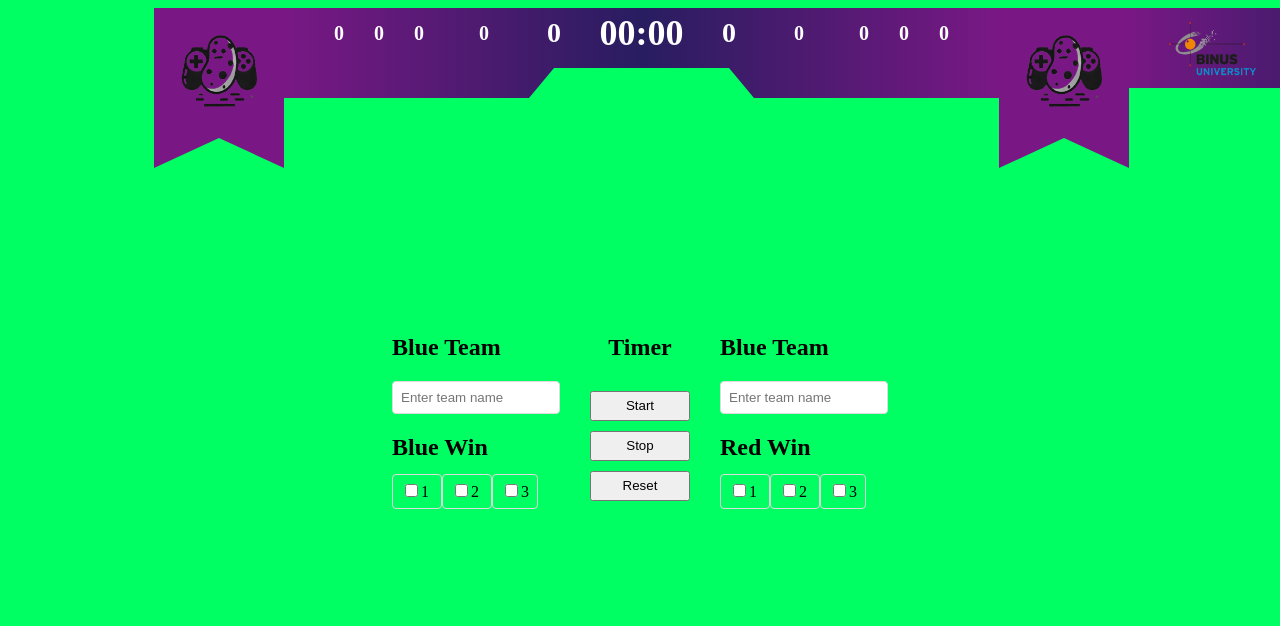
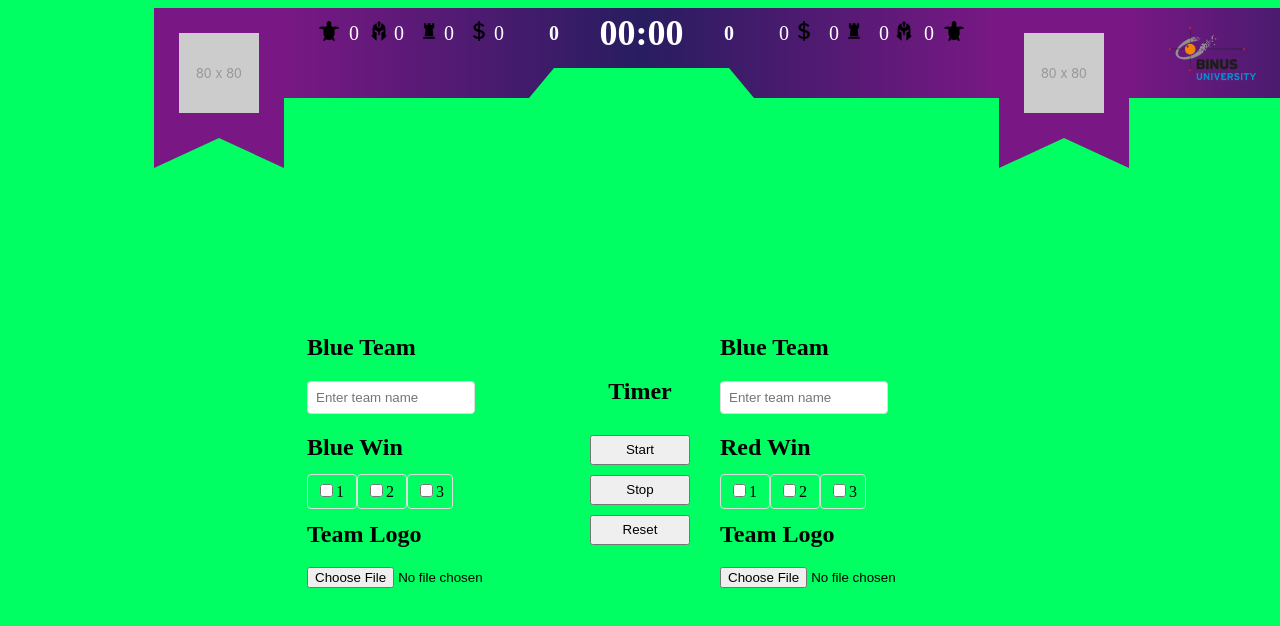
Before and after one commit to Faizlazuardi/Ingame-OVERLAY, a plain HTML site: page index.html in a window 1280 px wide. Shown: the top 626 px of the page. Drawn offline with Linux system fonts and the light colour scheme; no server answers.

Commit message:
add icon

```diff
--- a/index.html
+++ b/index.html
@@ -14,22 +14,62 @@
     <div class="container">
         <div class="map"></div>
         <div class="main-logo">
-            <img class="logo" id="logo-1" src="/Assets/Other/kentang_main.png" alt="Logo Red">
+            <img class="logo" id="logo-1" src="Assets/Other/80x80.png" alt="Logo Red">
             <div class="back-logo"></div>
         </div>
 
         <div class="info-container">
             <h2 class="time" id="timestamp">00:00</h2>
-            <h2 class="turtle-1">0</h2>
-            <h2 class="turtle-2">0</h2>
-            <h2 class="lord-1">0</h2>
-            <h2 class="lord-2">0</h2>
-            <h2 class="turet-1">0</h2>
-            <h2 class="turet-2">0</h2>
-            <h2 class="gold-1">0</h2>
-            <h2 class="gold-2">0</h2>
-            <h2 class="poin-1">0</h2>
-            <h2 class="poin-2">0</h2>
+            <div class="turtle-1">
+                <div class="icon-container">
+                    <img class="icon" src="Assets/Other/turtle icon.png" alt="turtle">
+                </div>
+                <p class="turtle-poin-1">0</p>
+            </div>
+            <div class="turtle-2">
+                <div class="icon-container">
+                    <img class="icon" src="Assets/Other/turtle icon.png" alt="turtle">
+                </div>
+                <p class="turtle-poin-2">0</p>
+            </div>
+            <div class="lord-1">
+                <div class="icon-container">
+                    <img class="icon" src="Assets/Other/lord icon.png" alt="turtle">
+                </div>
+                <p class="lord-poin-1">0</p>
+            </div>
+            <div class="lord-2">
+                <div class="icon-container">
+                    <img class="icon" src="Assets/Other/lord icon.png" alt="turtle">
+                </div>
+                <p class="lord-poin-2">0</p>
+            </div>
+            <div class="turet-1">
+                <div class="icon-container">
+                    <img class="icon" src="Assets/Other/turet icon.png" alt="turtle">
+                </div>
+                <p class="turet-poin-1">0</p>
+            </div>
+            <div class="turet-2">
+                <div class="icon-container">
+                    <img class="icon" src="Assets/Other/turet icon.png" alt="turtle">
+                </div>
+                <p class="turet-poin-2">0</p>
+            </div>
+            <div class="gold-1">
+                <div class="icon-container">
+                    <img class="icon" src="Assets/Other/gold icon.png" alt="turtle">
+                </div>
+                <p class="gold-poin-1">0</p>
+            </div>
+            <div class="gold-2">
+                <div class="icon-container">
+                    <img class="icon" src="Assets/Other/gold icon.png" alt="turtle">
+                </div>
+                <p class="gold-poin-2">0</p>
+            </div>
+            <h2 class="kill-poin-1">0</h2>
+            <h2 class="kill-poin-2">0</h2>
             <div class="team-info-1">
                 <h1 class="team-name-display" id="team-name-display-1"></h1>
                 <div class="team-win-bar">
@@ -65,7 +105,7 @@
             <div class="empty"></div>
         </div>
         <div class="main-logo">
-            <img class="logo" id="logo-2" src="Assets/Other/kentang_main.png" alt="Logo Red">
+            <img class="logo" id="logo-2" src="Assets/Other/80x80.png" alt="Logo Red">
             <div class="back-logo"></div>
         </div>
         <div class="sponsor">
@@ -90,6 +130,9 @@
                     <input class="win-check" id="win-check-3" type="checkbox" unchecked>3
                 </label>
             </div>
+            <label class="logo-label"><h2>Team Logo</h2>
+                <input class="file-logo" id="file-logo-1" type="file" accept="image/*">
+            </label>
         </div>
         <div class="timer">
             <h2>Timer</h2>
@@ -113,6 +156,9 @@
                     <input class="win-check" id="win-check-6" type="checkbox" unchecked>3
                 </label>
             </div>
+            <label class="logo-label"><h2>Team Logo</h2>
+                <input class="file-logo" id="file-logo-2" type="file" accept="image/*">
+            </label>
         </div>
     </div>
 </body>
--- a/script.js
+++ b/script.js
@@ -19,6 +19,15 @@ function UpdateTeamName() {
         document.getElementById(`team-name-display-${teamId}`).textContent = teamName;
     });
 }
+
+// Fungsi untuk memuat logo tim dari file lokal
+document.querySelectorAll('.file-logo').forEach(input => {
+    input.addEventListener('change', function(event) {
+        const imgId = input.id.replace('file-logo-', 'logo-');
+        const img = document.getElementById(imgId);
+        img.src = URL.createObjectURL(event.target.files[0]);
+    });
+});
 
 // Fungsi stopwatch
 const display = document.getElementById("timestamp");
@@ -91,17 +100,17 @@ async function fetchExcelData() {
         const redTeam = sheet[2];  // Baris ke-3 di Excel (index 2)
 
         // Update HTML elements with Excel data
-        document.querySelector('.gold-1').innerText = blueTeam[1];  // Kolom B
-        document.querySelector('.poin-1').innerText = blueTeam[2];  // Kolom C
-        document.querySelector('.turet-1').innerText = blueTeam[3]; // Kolom D
-        document.querySelector('.turtle-1').innerText = blueTeam[4];// Kolom E
-        document.querySelector('.lord-1').innerText = blueTeam[5];  // Kolom F
+        document.querySelector('.gold-poin-1').innerText = blueTeam[1];  // Kolom B
+        document.querySelector('.kill-poin-1').innerText = blueTeam[2];  // Kolom C
+        document.querySelector('.turet-poin-1').innerText = blueTeam[3]; // Kolom D
+        document.querySelector('.turtle-poin-1').innerText = blueTeam[4];// Kolom E
+        document.querySelector('.lord-poin-1').innerText = blueTeam[5];  // Kolom F
 
-        document.querySelector('.gold-2').innerText = redTeam[1];
-        document.querySelector('.poin-2').innerText = redTeam[2];
-        document.querySelector('.turet-2').innerText = redTeam[3];
-        document.querySelector('.turtle-2').innerText = redTeam[4];
-        document.querySelector('.lord-2').innerText = redTeam[5];
+        document.querySelector('.gold-poin-2').innerText = redTeam[1];
+        document.querySelector('.kill-poin-2').innerText = redTeam[2];
+        document.querySelector('.turet-poin-2').innerText = redTeam[3];
+        document.querySelector('.turtle-poin-2').innerText = redTeam[4];
+        document.querySelector('.lord-poin-2').innerText = redTeam[5];
 
     } catch (error) {
         console.error("Error fetching the Excel file:", error);
--- a/style.css
+++ b/style.css
@@ -25,7 +25,7 @@ body {
     height: 266px;
 }
 
-.main-logo{
+.main-logo {
     display: flex;
     justify-content: center;
 }
@@ -39,21 +39,22 @@ body {
     border-bottom: 30px solid transparent;
 }
 
-.logo{
-    width: 130px;
-    z-index: 2;
+.logo {
+    width: 80px;
+    padding-top: 25px;
     position: absolute;
 }
 
 .sponsor {
     width: 261px;
-    height: 80px;
+    height: 90px;
     background-image: linear-gradient(to right, rgba(121, 24, 132, 1), rgba(40, 29, 96, 1));
     display: flex;
-    justify-content:space-evenly;
+    justify-content: space-evenly;
     align-items: center;
 }
-.sponsor img{
+
+.sponsor img {
     height: 55px;
 }
 
@@ -63,7 +64,7 @@ body {
     grid-template-areas: "turtle-1 lord-1 turet-1 gold-1 poin-1 time poin-2 gold-2 turet-2 lord-2 turtle-2"
                          "info-1 info-1 info-1 info-1 empty empty empty info-2 info-2 info-2 info-2";
     grid-template-rows: 50px 40px;
-    grid-template-columns: 75px 40px 40px 90px 50px 125px 50px 90px 40px 40px 75px;
+    grid-template-columns: 85px 50px 50px 60px 50px 125px 50px 60px 50px 50px 85px;
     background-image: linear-gradient(to right, rgba(121, 24, 132, 1), rgba(40, 29, 96, 1), rgba(121, 24, 132, 1));
 }
 
@@ -92,35 +93,59 @@ body {
 .turtle-1 {
     padding-left: 35px;
     grid-area: turtle-1;
+    display: flex;
+    gap: 10px;
 }
 
 .turtle-2 {
     padding-right: 35px;
     grid-area: turtle-2;
+    display: flex;
+    gap: 10px;
+    flex-direction: row-reverse;
 }
 
 .lord-1 {
     grid-area: lord-1;
+    display: flex;
+    gap: 5px;
 }
 
 .lord-2 {
     grid-area: lord-2;
+    display: flex;
+    gap: 5px;
+    flex-direction: row-reverse;
 }
 
 .turet-1 {
     grid-area: turet-1;
+    display: flex;
+    gap: 5px;
 }
 
 .turet-2 {
     grid-area: turet-2;
+    display: flex;
+    gap: 5px;
+    flex-direction: row-reverse;
 }
 
 .gold-1 {
     grid-area: gold-1;
+    display: flex;
+    gap: 5px;
 }
 
 .gold-2 {
     grid-area: gold-2;
+    display: flex;
+    gap: 5px;
+    flex-direction: row-reverse;
+}
+
+.icon {
+    width: 20px;
 }
 
 .team-info-1 {
@@ -174,7 +199,7 @@ body {
     border: 1px solid #ddd;
 }
 
-.teams{
+.teams {
     padding: 8px;
     border-radius: 4px;
     border: 1px solid #ddd;
```
Also changed, not shown: Assets/Other/80x80.png (added), Assets/Other/gold icon.png (added), Assets/Other/kentang main.jpg (deleted), Assets/Other/kentang_main.png (deleted), Assets/Other/lord icon.png (added), Assets/Other/turet icon.png (added), Assets/Other/turtle icon.png (added).
